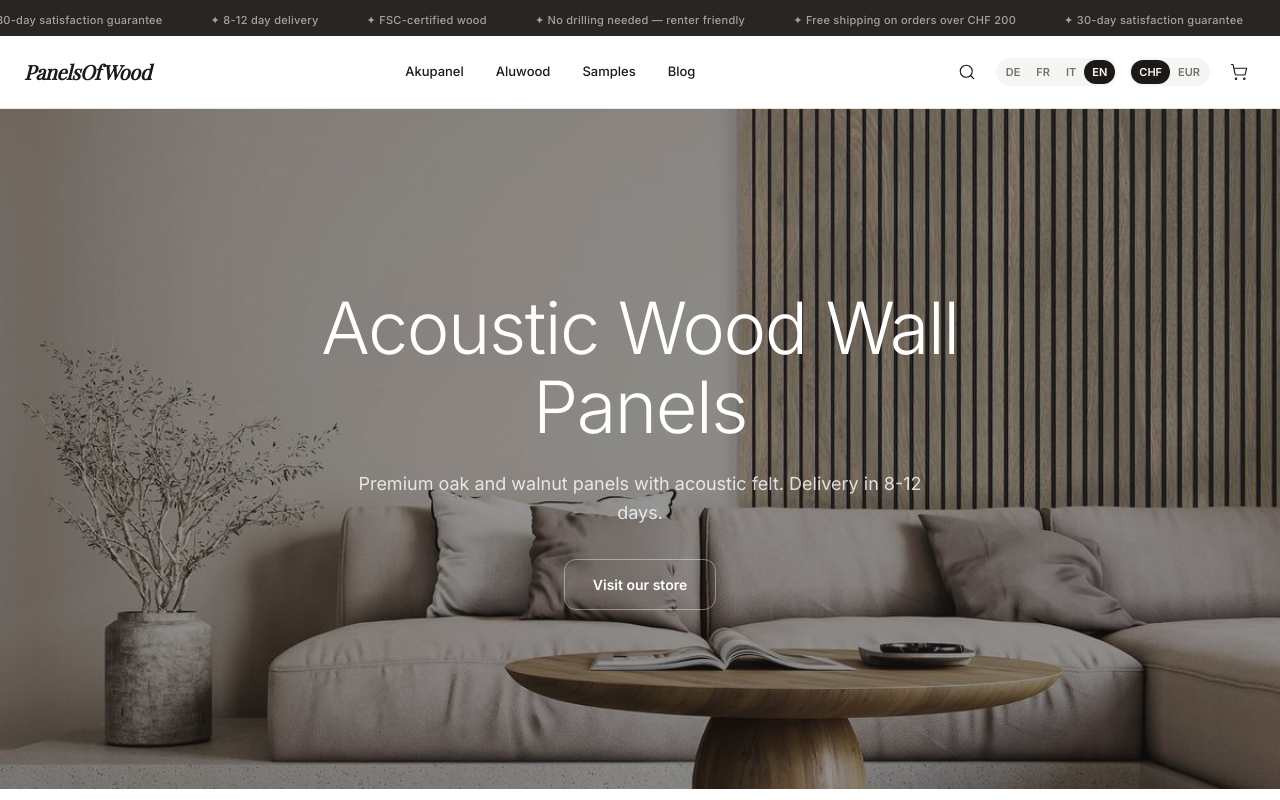
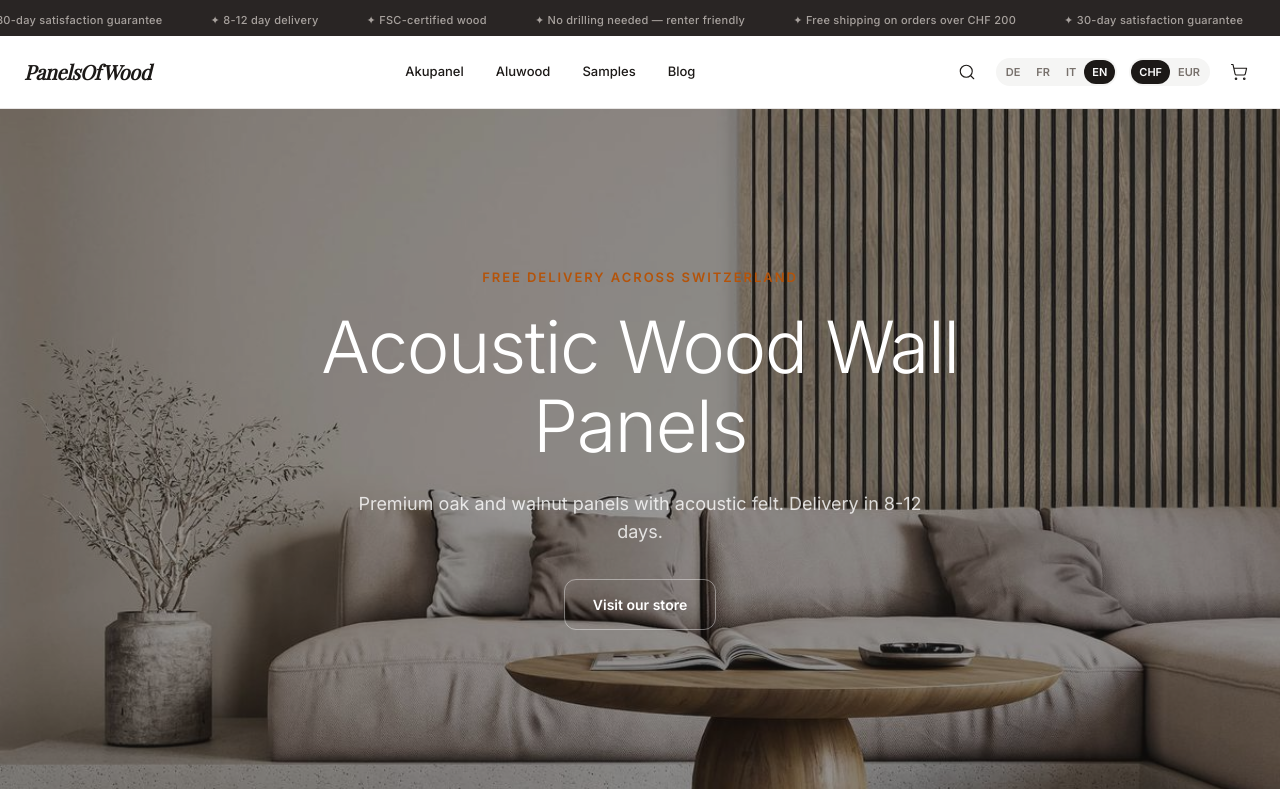
Before and after one commit to sebra23/panelsofwood, a React (Vite) app in the folder app/: page /#/1 in a window 1280 px wide. Before the commit this address led to /#/en/. Shown: the top 800 px of the page. Built offline with nearby package versions, Linux system fonts and the light colour scheme; a web font is replaced by a local one.

Commit message:
Show hero eyebrow text on desktop

```diff
--- a/app/src/pages/Home.tsx
+++ b/app/src/pages/Home.tsx
@@ -45,7 +45,7 @@ export default function Home() {
         />
         <div className="absolute inset-0" style={{ backgroundColor: 'rgba(28,25,23,0.45)' }} />
         <div className="hero-content relative z-10 text-center px-4 max-w-3xl">
-          <p className="text-[12px] lg:text-[13px] font-semibold tracking-[0.15em] uppercase mb-5 lg:hidden" style={{ color: '#B45309' }}>
+          <p className="text-[12px] lg:text-[13px] font-semibold tracking-[0.15em] uppercase mb-5" style={{ color: '#B45309' }}>
             {c.hero.eyebrow}
           </p>
           <h1
```
